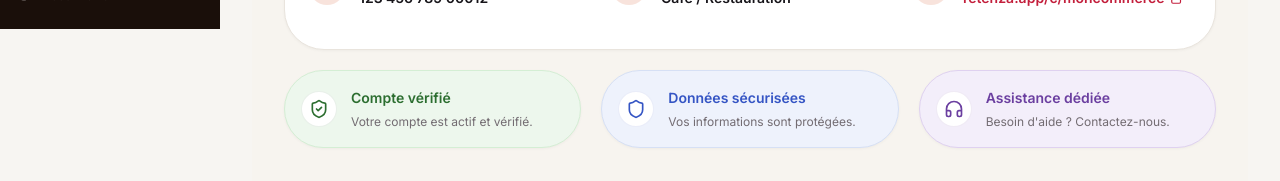
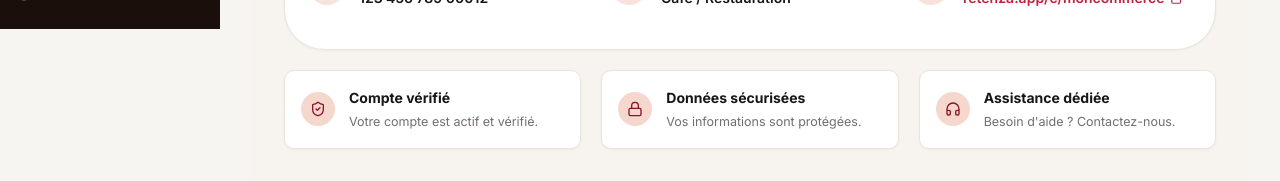
Before and after one commit to nour-garali/Retenza_complett, a Next.js app in the folder retenza_web/: page /merchant/profil in a window 1280 px wide. Shown: the part 771-952 px from the top of the page. Built offline with nearby package versions, Linux system fonts and the light colour scheme; no server answers.

Commit message:
style: recolor profile trust badges to match Retenza brand identity

```diff
--- a/retenza_web/src/app/merchant/profil/page.tsx
+++ b/retenza_web/src/app/merchant/profil/page.tsx
@@ -439,35 +439,35 @@ export default function MerchantProfilPage() {
         {/* ─── 4. BANDEAU DE CONFIANCE (3 CARDS) ─── */}
         <div className="grid grid-cols-1 md:grid-cols-3 gap-4 lg:gap-5">
           {/* Card 1: Compte vérifié */}
-          <div className="bg-[#EDF7ED] border border-[#D4EED4] rounded-2xl p-3.5 sm:p-4 flex items-center gap-3.5 shadow-[0_1px_3px_rgba(0,0,0,0.04)]">
-            <div className="w-9 h-9 rounded-full bg-white border border-[#2C6E30]/10 flex items-center justify-center shrink-0">
-              <ShieldCheck className="w-5 h-5 text-[#2C6E30]" />
+          <div className="bg-white border border-[#E9E4DD] rounded-[10px] p-4 flex items-center gap-3.5 shadow-[0_1px_3px_rgba(0,0,0,0.04)]">
+            <div className="w-[34px] h-[34px] rounded-full bg-[#F5D7CD] flex items-center justify-center shrink-0">
+              <ShieldCheck className="w-4 h-4 text-[#8A1329]" strokeWidth={2} />
             </div>
             <div className="min-w-0">
-              <h3 className="text-[14px] font-semibold text-[#2C6E30]">Compte vérifié</h3>
-              <p className="text-[12px] text-[#736C72] mt-0.5">Votre compte est actif et vérifié.</p>
+              <h3 className="text-[14px] font-bold text-[#17151A]">Compte vérifié</h3>
+              <p className="text-[12.5px] font-normal text-[#736C72] mt-0.5">Votre compte est actif et vérifié.</p>
             </div>
           </div>
 
           {/* Card 2: Données sécurisées */}
-          <div className="bg-[#EEF2FC] border border-[#D6E0F5] rounded-2xl p-3.5 sm:p-4 flex items-center gap-3.5 shadow-[0_1px_3px_rgba(0,0,0,0.04)]">
-            <div className="w-9 h-9 rounded-full bg-white border border-[#3555C4]/10 flex items-center justify-center shrink-0">
-              <Shield className="w-5 h-5 text-[#3555C4]" />
+          <div className="bg-white border border-[#E9E4DD] rounded-[10px] p-4 flex items-center gap-3.5 shadow-[0_1px_3px_rgba(0,0,0,0.04)]">
+            <div className="w-[34px] h-[34px] rounded-full bg-[#F5D7CD] flex items-center justify-center shrink-0">
+              <Lock className="w-4 h-4 text-[#8A1329]" strokeWidth={2} />
             </div>
             <div className="min-w-0">
-              <h3 className="text-[14px] font-semibold text-[#3555C4]">Données sécurisées</h3>
-              <p className="text-[12px] text-[#736C72] mt-0.5">Vos informations sont protégées.</p>
+              <h3 className="text-[14px] font-bold text-[#17151A]">Données sécurisées</h3>
+              <p className="text-[12.5px] font-normal text-[#736C72] mt-0.5">Vos informations sont protégées.</p>
             </div>
           </div>
 
           {/* Card 3: Assistance dédiée */}
-          <div className="bg-[#F3EEFA] border border-[#DFD1F0] rounded-2xl p-3.5 sm:p-4 flex items-center gap-3.5 shadow-[0_1px_3px_rgba(0,0,0,0.04)]">
-            <div className="w-9 h-9 rounded-full bg-white border border-[#6B3FA0]/10 flex items-center justify-center shrink-0">
-              <Headphones className="w-5 h-5 text-[#6B3FA0]" />
+          <div className="bg-white border border-[#E9E4DD] rounded-[10px] p-4 flex items-center gap-3.5 shadow-[0_1px_3px_rgba(0,0,0,0.04)]">
+            <div className="w-[34px] h-[34px] rounded-full bg-[#F5D7CD] flex items-center justify-center shrink-0">
+              <Headphones className="w-4 h-4 text-[#8A1329]" strokeWidth={2} />
             </div>
             <div className="min-w-0">
-              <h3 className="text-[14px] font-semibold text-[#6B3FA0]">Assistance dédiée</h3>
-              <p className="text-[12px] text-[#736C72] mt-0.5">Besoin d&apos;aide ? Contactez-nous.</p>
+              <h3 className="text-[14px] font-bold text-[#17151A]">Assistance dédiée</h3>
+              <p className="text-[12.5px] font-normal text-[#736C72] mt-0.5">Besoin d&apos;aide ? Contactez-nous.</p>
             </div>
           </div>
         </div>
```
